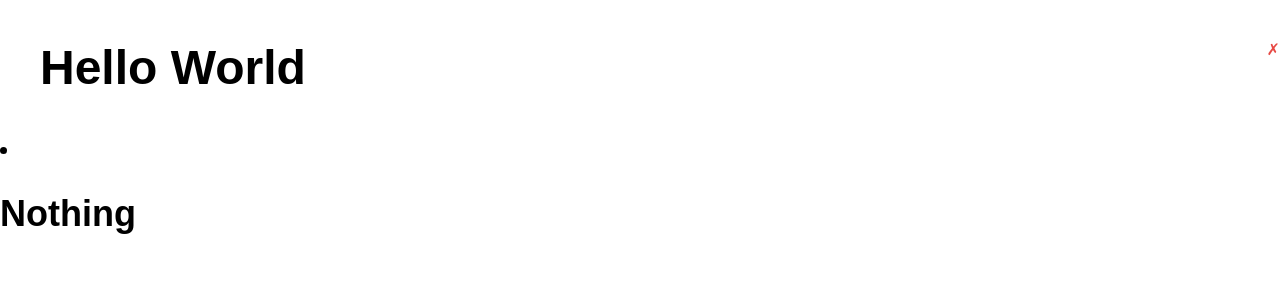
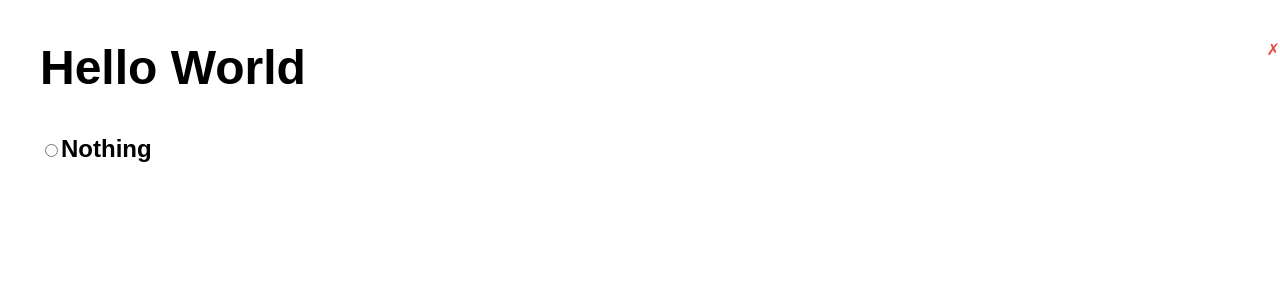
Before and after one commit to melissaintrees/project3_team_limegreen, a React (Create React App) app in the folder client/: page / in a window 1280 px wide. Shown: the top 300 px of the page. Built offline with nearby package versions, Linux system fonts and the light colour scheme.

Commit message:
Question, answer, and radio button appear

```diff
--- a/client/src/Components/Answer.js
+++ b/client/src/Components/Answer.js
@@ -4,16 +4,16 @@ import  questions from '../mockdata/gameQuestions';
 
 // Answer component for quiz. Creates radio button selection.
 const Answer = (props) =>
-    <li className="answerOption">
-            <h2
+    <ol className="answerOption">
+            <input
             type="radio"
             className="radioCustomButton"
             name="radioGroup"
             >
-            {props.value}
-            </h2>
+            </input>
         <label className="radioCustom">
+        {props.value}
       </label>
-    </li>;
+    </ol>;
 
 export default Answer;
```
